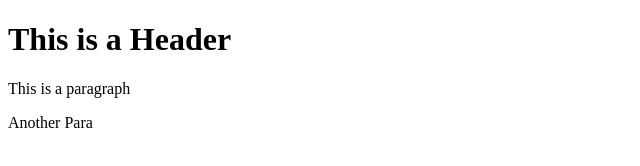
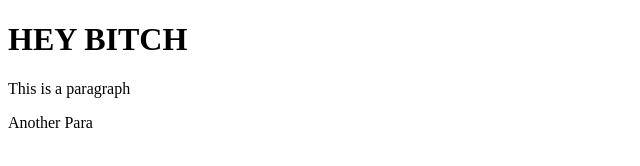
Before and after one commit to Lbx04/git-test, a website: page index.html in a window 1280 px wide. Shown: the whole page, without its empty margins (0-640 px from the left). Drawn offline with Linux system fonts and the light colour scheme.

```diff
--- a/index.html
+++ b/index.html
@@ -6,7 +6,7 @@
   <title>Document</title>
 </head>
 <body>
-   <h1>This is a Header</h1>
+   <h1>HEY BITCH </h1>
    <p>This is a paragraph</p>
    <p> Another Para</p>
 </body>
```
Also changed, not shown: package.json (added, +24 -0 lines), 2 other files.
